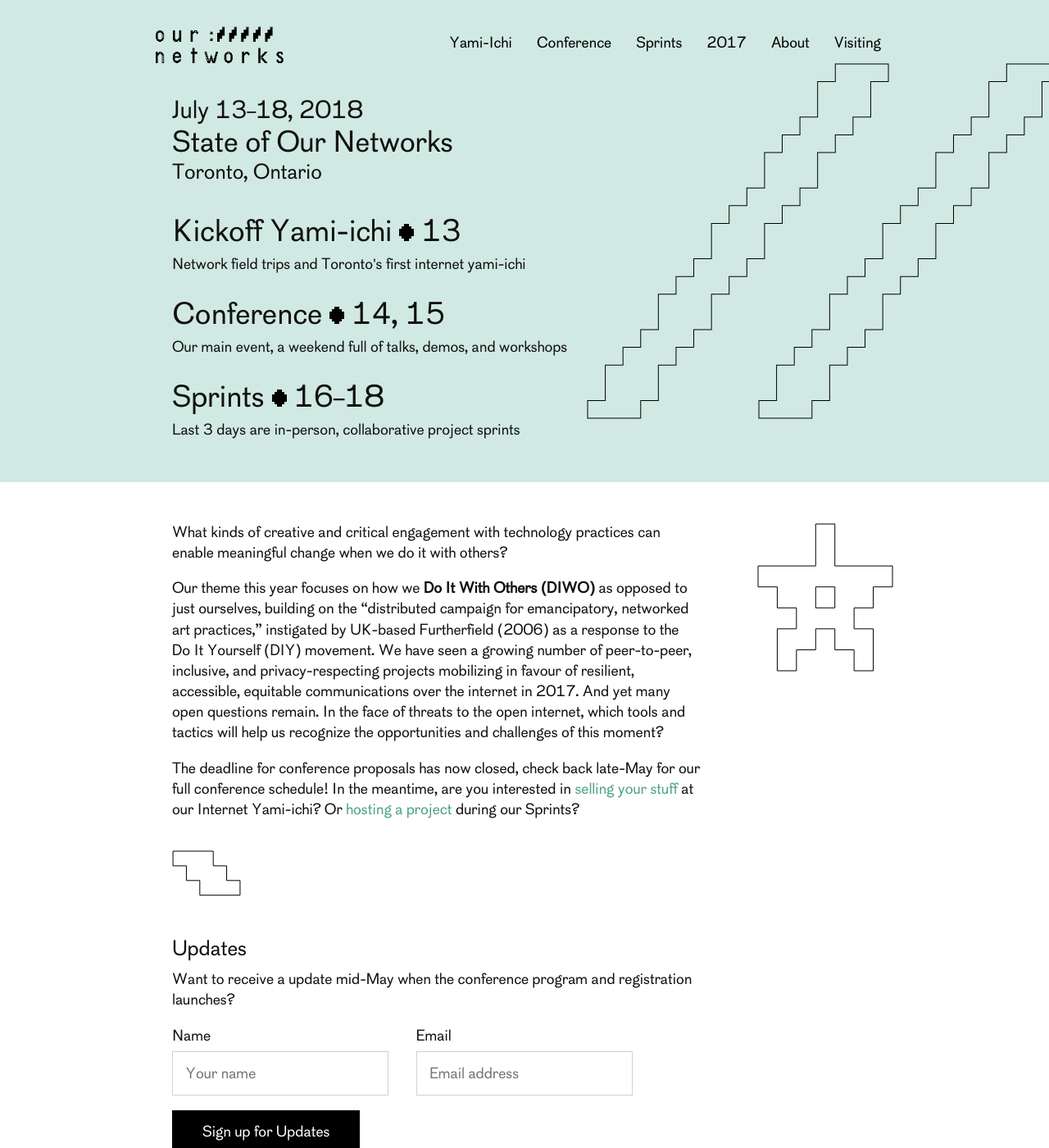
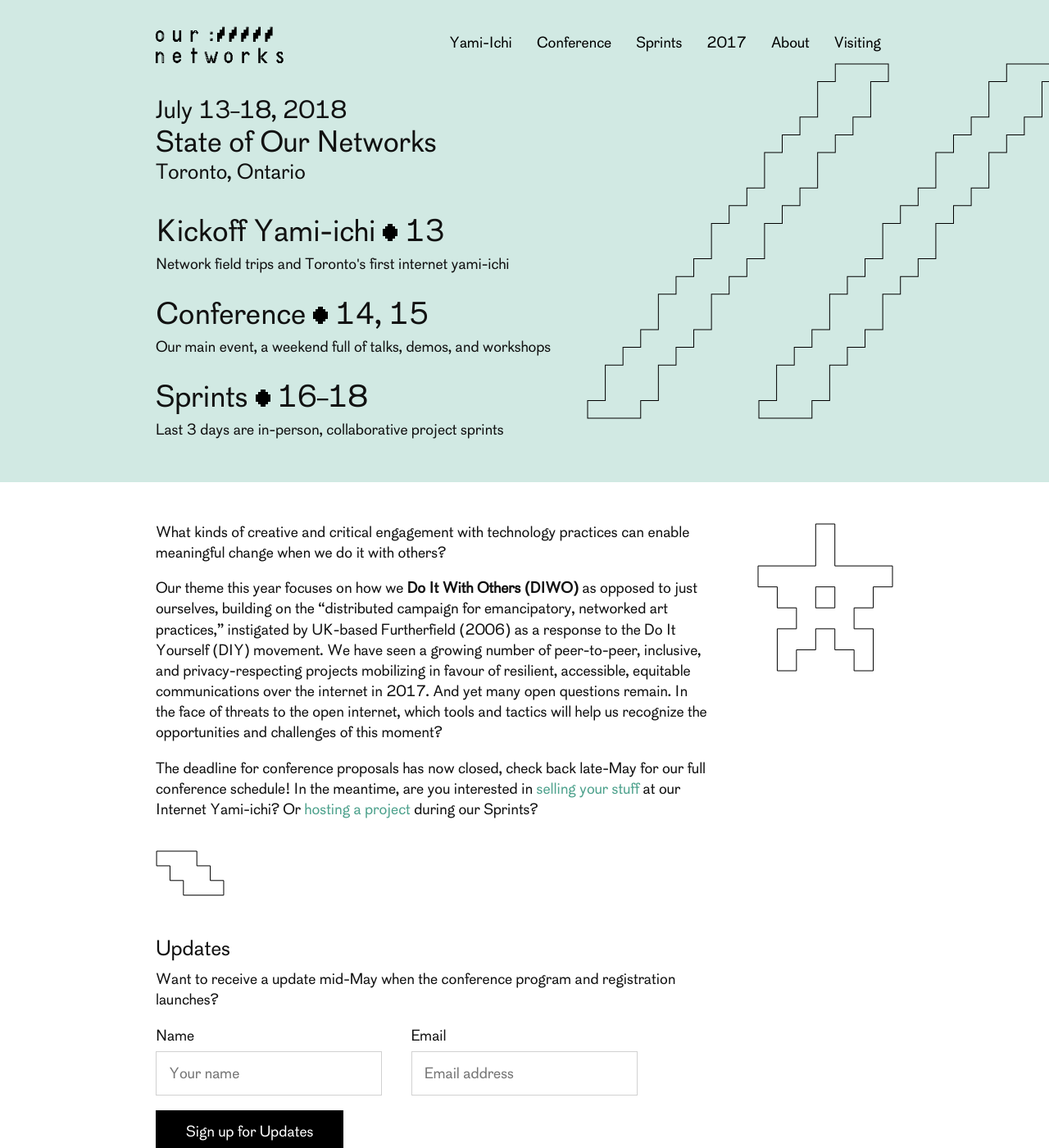
Before and after one commit to ournetworks/ournetworks.ca, a Jekyll site: the page built from index.md, in a window 1280 px wide and 1400 px high. Shown: the whole window at 82% size. Built offline with Jekyll 4.4.1, drawn with Linux system fonts in a browser that asks for light colours.

Commit message:
revert width removal

```diff
--- a/_sass/_layout.scss
+++ b/_sass/_layout.scss
@@ -14,6 +14,14 @@
   width: 100%;
   float: left;
   box-sizing: border-box;
+}
+
+/* For devices larger than 400px */
+@media (min-width: 400px) {
+  .container {
+    width: 85%;
+    padding: 0;
+  }
 }
 
 /* For devices larger than 550px */
```
